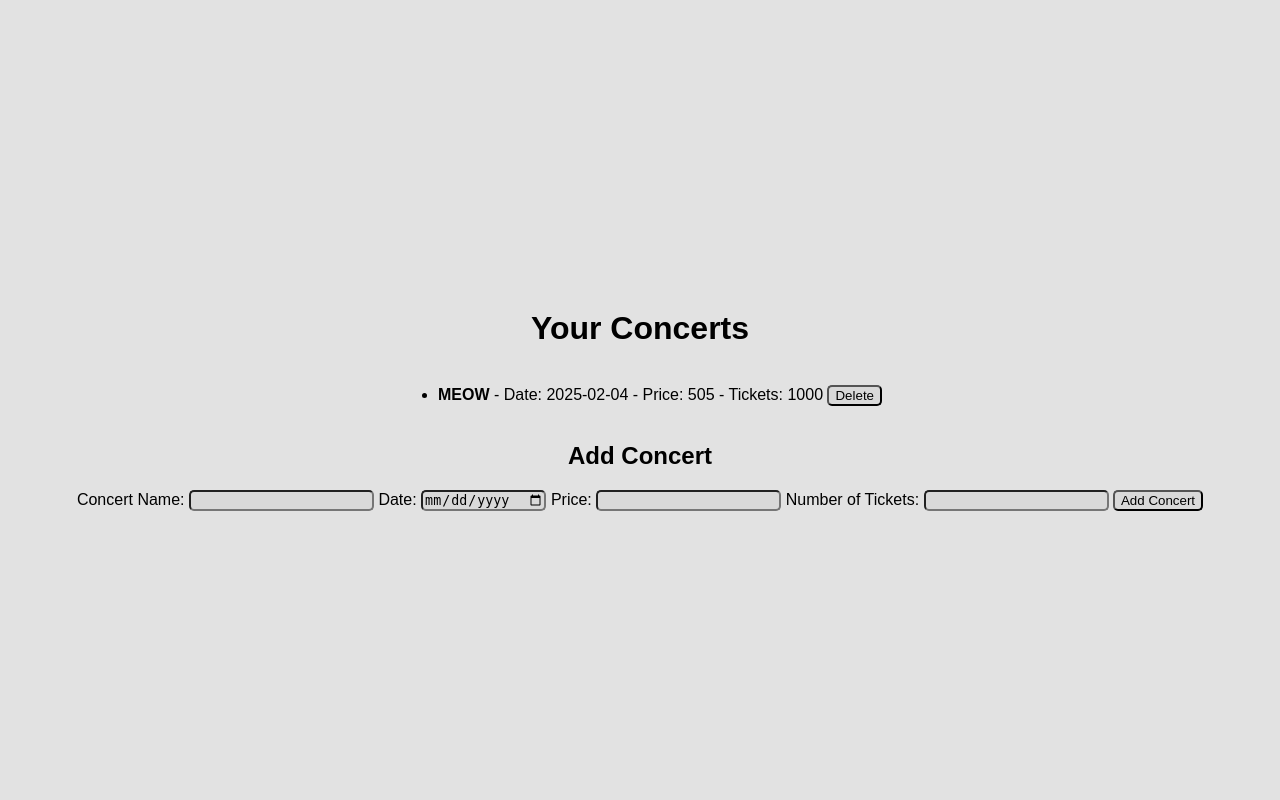
After one commit to MahtaMirzaei/Vibes, a Flask app: page /artist_page in a window 1280 px wide. The commit adds this page. Run offline with Flask 3, Linux system fonts and the light colour scheme; a user stored in the database is signed in; data comes from the database, SQL or seed files in the repository; both versions use the stored data as it was after the commit.

Commit message:
feat(): artist adding and removing concerts can happen now.

```diff
--- a/app.py
+++ b/app.py
@@ -43,6 +43,19 @@ with sqlite3.connect("database.db") as connect:
             FOREIGN KEY (recipient_id) REFERENCES USERS (user_id)
         )
     """
+    )
+    connect.execute(
+                """
+                CREATE TABLE IF NOT EXISTS concerts (
+                    concert_id INTEGER PRIMARY KEY AUTOINCREMENT,
+                    name TEXT NOT NULL,
+                    date TEXT NOT NULL,
+                    price DECIMAL(10, 2) NOT NULL,
+                    ticket_number INTEGER NOT NULL,
+                    user_id TEXT NOT NULL,
+                    FOREIGN KEY (user_id) REFERENCES USERS (user_id)
+                )
+                """
     )
     connect.execute(
         """
@@ -181,6 +194,7 @@ def login():
                 session["user_id"] = user[0]
                 session["name"] = user[1]
                 session["balance"] = user[8]
+                session["is_artist"] = user[9]
                 session["is_premium"] = user[10]
                 return redirect(url_for("user"))
             else:
@@ -192,9 +206,73 @@ def login():
 @app.route("/user")
 def user():
     if "user_id" in session:
-        return render_template("user.html", name=session["name"], balance=session["balance"], is_premium=session["is_premium"])
+        user_id = session["user_id"]
+        name = session["name"]
+        balance = session["balance"]
+        is_premium = session["is_premium"]
+        is_artist = session["is_artist"]
+
+        return render_template("user.html", user_id=user_id, name=name, balance=balance, is_premium=is_premium, is_artist=is_artist)
     else:
         return redirect(url_for("login"))
+
+@app.route("/artist_page", methods=["GET", "POST"])
+def artist_page():
+    if "user_id" in session and session.get("is_artist"):
+        user_id = session["user_id"]
+
+        if request.method == "POST":
+            action = request.form["action"]
+
+            if action == "add":
+                name = request.form["name"]
+                date = request.form["date"]
+                price = request.form["price"]
+                ticket_number = request.form["ticket_number"]
+
+                try:
+                    with sqlite3.connect("database.db") as connect:
+                        cursor = connect.cursor()
+                        cursor.execute(
+                            "INSERT INTO concerts (name, date, price, ticket_number, user_id) VALUES (?, ?, ?, ?, ?)",
+                            (name, date, price, ticket_number, user_id),
+                        )
+                        connect.commit()
+                        flash("Concert successfully added.")
+                except Exception as e:
+                    logging.error(f"Error adding concert: {e}")
+                    flash("An error occurred while adding the concert.")
+
+            elif action == "delete":
+                concert_id = request.form["concert_id"]
+
+                try:
+                    with sqlite3.connect("database.db") as connect:
+                        cursor = connect.cursor()
+                        cursor.execute(
+                            "DELETE FROM concerts WHERE concert_id = ? AND user_id = ?", (concert_id, user_id)
+                        )
+                        connect.commit()
+                        flash("Concert successfully deleted.")
+                except Exception as e:
+                    logging.error(f"Error deleting concert: {e}")
+                    flash("An error occurred while deleting the concert.")
+
+        try:
+            with sqlite3.connect("database.db") as connect:
+                cursor = connect.cursor()
+                cursor.execute("SELECT concert_id, name, date, price, ticket_number FROM concerts WHERE user_id = ?", (user_id,))
+                concerts = cursor.fetchall()
+
+            return render_template("artist.html", concerts=concerts, user_id=user_id)
+
+        except Exception as e:
+            logging.error(f"Error fetching artist page: {e}")
+            flash("An error occurred while fetching the artist page.")
+            return redirect(url_for("user"))
+    else:
+        flash("Access denied: You are not an artist.")
+        return redirect(url_for("user"))
 
 @app.route("/charge", methods=["POST"])
 def charge():
@@ -323,6 +401,13 @@ def premium():
         return redirect(url_for("login"))
 
 
+@app.route("/logout", methods=["POST"])
+def logout():
+    session.clear()
+    flash("You have been logged out.")
+    return redirect(url_for("login"))
+
+
 
 if __name__ == "__main__":
     app.run(debug=True)
--- a/static/css/style.css
+++ b/static/css/style.css
@@ -29,7 +29,7 @@
 }
 
 body {
-  background-color: var(--background-body);
+  background-color:#e2e2e2;
   box-sizing: border-box;
   align-items: flex-start;
   margin: 0;
--- /dev/null
+++ b/templates/artist.html
@@ -0,0 +1,43 @@
+<!DOCTYPE html>
+<html lang="en">
+<head>
+    <link
+    rel="stylesheet"
+    type="text/css"
+    href="{{ url_for('static', filename='css/style.css') }}"
+  />
+    <meta charset="UTF-8">
+    <meta http-equiv="X-UA-Compatible" content="IE=edge">
+    <meta name="viewport" content="width=device-width, initial-scale=1.0">
+    <title>Artist Page</title>
+</head>
+<body>
+    <h1>Your Concerts</h1>
+    <ul>
+        {% for concert in concerts %}
+            <li>
+                <strong>{{ concert[1] }}</strong> - Date: {{ concert[2] }} - Price: {{ concert[3] }} - Tickets: {{ concert[4] }}
+                <form action="{{ url_for('artist_page') }}" method="post" style="display:inline;">
+                    <input type="hidden" name="concert_id" value="{{ concert[0] }}">
+                    <input type="hidden" name="action" value="delete">
+                    <button type="submit">Delete</button>
+                </form>
+            </li>
+        {% endfor %}
+    </ul>
+
+    <h2>Add Concert</h2>
+    <form action="{{ url_for('artist_page') }}" method="post">
+        <input type="hidden" name="action" value="add">
+        <label for="name">Concert Name:</label>
+        <input type="text" id="name" name="name" required>
+        <label for="date">Date:</label>
+        <input type="date" id="date" name="date" required>
+        <label for="price">Price:</label>
+        <input type="number" id="price" name="price" step="0.01" required>
+        <label for="ticket_number">Number of Tickets:</label>
+        <input type="number" id="ticket_number" name="ticket_number" required>
+        <button type="submit">Add Concert</button>
+    </form>
+</body>
+</html>
```
Also changed, not shown: templates/user.html (+10 -0 lines), database.db.
